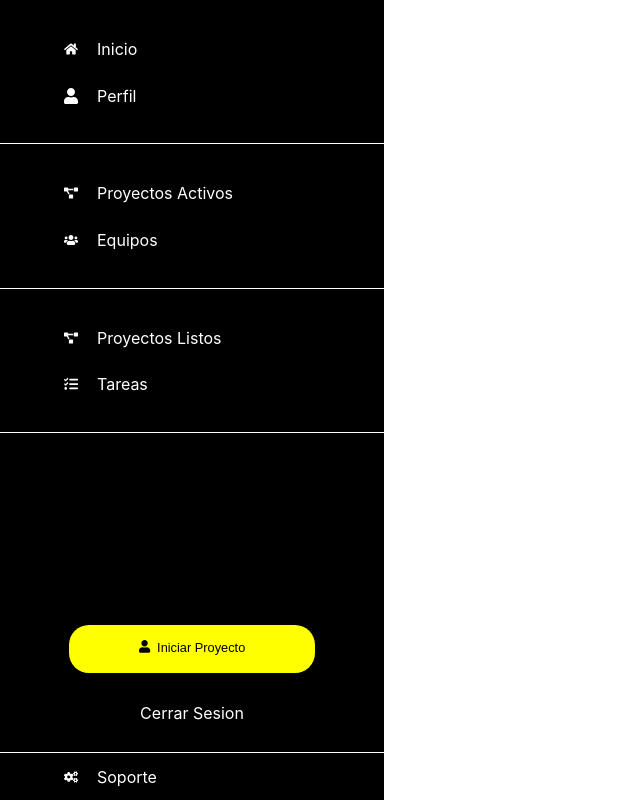
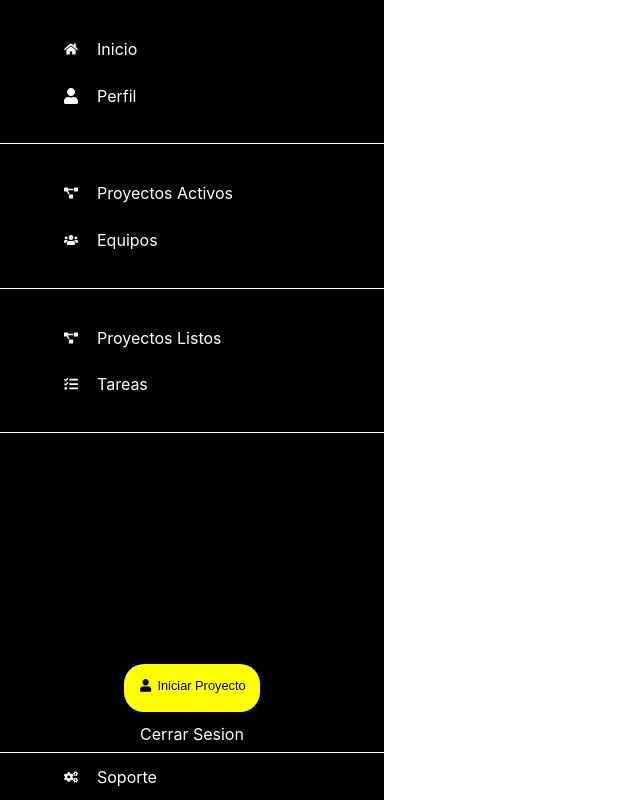
Before and after one commit to diverIT/front-diver-one, a Next.js app: page /user-logeed in a window 1280 px wide. Shown: the whole page, without its empty margins (0-640 px from the left). Built offline with nearby package versions, Linux system fonts and the light colour scheme.

Commit message:
Estilo final Aside-logeed

```diff
--- a/components/Button.jsx
+++ b/components/Button.jsx
@@ -12,7 +12,6 @@ function Button({ message, background, width, color }) {
       </button>
       <style jsx>{`
         button {
-          width: 100%;
           max-width: ${width};
           height: 3rem;
           background-color: ${background};
--- a/components/Form.jsx
+++ b/components/Form.jsx
@@ -49,7 +49,7 @@ export default function Form() {
         <Button
           message="Iniciar Seccion"
           background="black"
-          width="5rem"
+          width="10rem"
           color="white"
         />
         <span>
--- a/pages/user-logeed/index.jsx
+++ b/pages/user-logeed/index.jsx
@@ -59,7 +59,7 @@ export default function Aside() {
               <Button
                 message="Iniciar Proyecto"
                 background="yellow"
-                width="80%"
+                width="12rem"
               />
             </div>
             <div className={styles.thouma2}>
--- a/styles/Aside.module.css
+++ b/styles/Aside.module.css
@@ -69,16 +69,11 @@
   height: 40vh;
   text-align: center;
   display: grid;
-  align-items: center;
-  /* justify-content: center; */
+  justify-content: center;
+  align-content: flex-end;
   border-bottom: 1px solid white;
 }
-.thouma1{
-  min-width: 80%;
-  margin: 0 auto;
-  margin-right: .5rem ;
-  margin-bottom: -17rem;
+.thouma2{
+  margin-top: .8rem;
+  margin-bottom: .5rem;
 }
-.thouma2{
-  margin-bottom: -5rem;
-}
```
